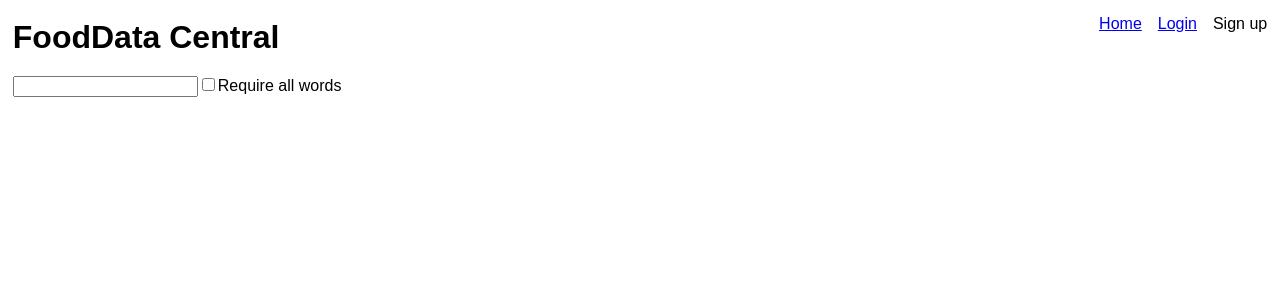
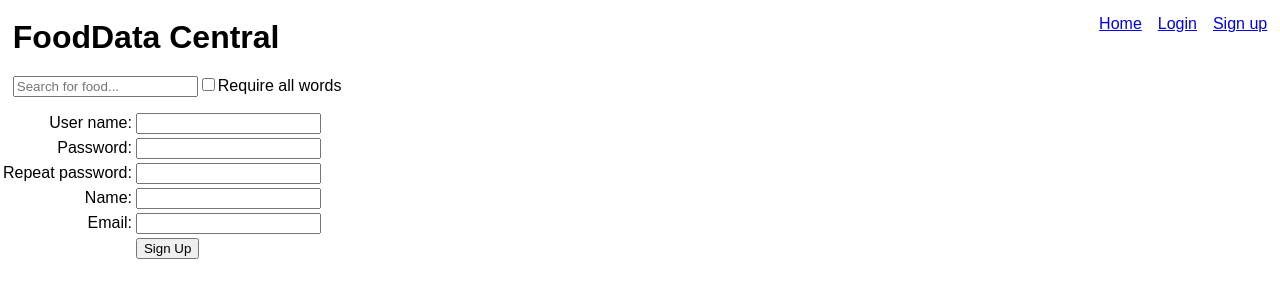
Before and after one commit to Schnorschel/food-data-central, a React (Create React App) app: page /Signup in a window 1280 px wide. Shown: the top 300 px of the page. Built offline with nearby package versions, Linux system fonts and the light colour scheme.

Commit message:
Completed(?) Sign-Up page Completed Login page Completed Logout page Included dynamic links for new pages on App page Created new Favorites page

```diff
--- a/src/App.jsx
+++ b/src/App.jsx
@@ -5,6 +5,9 @@
 import Login from './pages/Login'
 import FoodDetail from './pages/FoodDetail'
 import FoodSearch from './pages/FoodSearch'
+import Favorites from './pages/Favorites'
+import Logout from './pages/Logout'
+import Signup from './pages/Signup'
 import NotFound from './pages/NotFound'
 import { UserContext } from './UserContext'
 
@@ -24,13 +27,14 @@
             <ul>
               {gUser && gUser.username && <li>{gUser.username}</li>}
               <li><Link to="/">Home</Link></li>
-              <li><Link to="/Login">Login</Link></li>
-              <li>Sign up</li>
+              {gUser && gUser.username && <li><Link to="/Favorites">Favorites</Link></li>}
+              {gUser && gUser.username ? <li><Link to="/Logout/u">Logout</Link></li> : <li><Link to="/Login/s">Login</Link></li>}
+              {gUser && gUser.username ? null : <li><Link to="/Signup">Sign up</Link></li>}
             </ul>
           </nav>
           </header>
           <section className="searchTermCont">
-          <input type="text" name="SearchTerm" value={searchTerm} onChange={e => setSearchTerm(e.target.value)} onKeyPress={e => {if (e.key === 'Enter') {setSearchNow(true)}}}/>
+          <input type="text" name="SearchTerm" placeholder="Search for food..." value={searchTerm} onChange={e => setSearchTerm(e.target.value)} onKeyPress={e => {if (e.key === 'Enter') {setSearchNow(true)}}}/>
           {/* <select name="database" defaultChecked="All" onChange={e => setDatabase(e.target.value)} >
             <option name="database" value="All">All Databases</option>
             <option name="database" value="Survey (FNDDS)">Survey (FNDDS)</option>
@@ -45,8 +49,11 @@
         <Switch>
           <UserContext.Provider value={{gUser, setGUser}}>
             <Route exact path="/" component={HomePage}></Route>
-            <Route exact path="/Login" component={Login}></Route>
+            <Route exact path="/" component={Favorites}></Route>
             <Route exact path="/Search/:SearchTerm/:RequireAllWords/:PageNum" component={FoodSearch}></Route>
+            <Route exact path="/Login/:purpose" component={Login}></Route>
+            <Route exact path="/Logout/:purpose" component={Logout}></Route>
+            <Route exact path="/Signup" component={Signup}></Route>
             <Route exact path="/foodDetail/:fdcId" component={FoodDetail}></Route>
           </UserContext.Provider>
             <Route path="*" component={NotFound}></Route>
--- /dev/null
+++ b/src/pages/Favorites.jsx
@@ -0,0 +1,10 @@
+import React, { useContext } from 'react'
+import { UserContext } from '../UserContext'
+import axios from 'axios'
+
+const Favorites = () => {
+  const { gUser, setGUser } = useContext(UserContext)
+  return <section></section>
+}
+
+export default Favorites
--- a/src/pages/Login.jsx
+++ b/src/pages/Login.jsx
@@ -24,10 +24,11 @@
       // console.dir(err)
       // console.log('err.response:')
       // console.dir(err.response)
+      // Something went wrong, most likely wrong password, so delete the password form field
       setUser(prev => {
         return { ...prev, password: '' }
       })
-      setErrorMsg(err.response.data.message)
+      setErrorMsg(err.response.data.error || 'An unexpected error occurred.')
       return
     }
     if (resp.status !== 200) {
--- /dev/null
+++ b/src/pages/Logout.jsx
@@ -0,0 +1,30 @@
+import React, { useContext, useState, useEffect } from 'react'
+import { UserContext } from '../UserContext'
+
+const Logout = props => {
+  const { gUser, setGUser } = useContext(UserContext)
+  const [displayMsg, setDisplayMsg] = useState()
+
+  useEffect(() => {
+    setGUser({})
+  }, [])
+
+  useEffect(() => {
+    switch (props.match.params.purpose) {
+      case 'u': // user-initiated logout
+        setDisplayMsg('You were successfully logged out.')
+        break
+
+      default:
+        break
+    }
+  }, [props.match.params.purpose])
+
+  return (
+    <section>
+      {gUser && gUser.username ? null : <span>{displayMsg}</span>}
+    </section>
+  )
+}
+
+export default Logout
--- /dev/null
+++ b/src/pages/Signup.jsx
@@ -0,0 +1,67 @@
+import React, { useState, useEffect, useContext } from 'react'
+import { Redirect } from 'react-router-dom'
+import axios from 'axios'
+import config from '../config'
+import { UserContext } from '../UserContext'
+
+// prettier-ignore
+const Signup = () => {
+  const { gUser, setGUser } = useContext(UserContext)
+  const [user, setUser] = useState({})
+  const [errMsg, setErrMsg] = useState()
+  const [repeatPW, setRepeatPW] = useState()
+
+  const updateUser = (e) => {
+    e.persist()
+    setErrMsg('')
+    setUser(prev => { return {...prev, [e.target.name]: e.target.value }})
+  }
+
+  const submitForm = async e => {
+    e.preventDefault()
+    let resp
+    if (user.password !== repeatPW) {
+      setErrMsg('Please check your password, it does not match the repeat password.')
+      return
+    }
+    const apiUrl = `${config.apiServer}${config.apiAuthEP}/signup`
+    try {
+      resp = await axios.post(apiUrl, user)
+    } catch (err) {
+      console.dir(err.response)
+      setErrMsg(err.response.data.error || 'An unexpected error occurred.')
+      return
+    }
+    if (resp.status !== 200) {
+      console.dir(resp.data)
+      setErrMsg('Sign-up unsuccessful.')
+    } else {
+      console.dir(resp.data)
+      setErrMsg('Sign-up successful. You are now logged in.')
+      setGUser({
+        username: resp.data.username,
+        fullName: resp.data.fullName,
+        token: resp.data.token,
+        expirationTime: resp.data.expirationTime,
+      })
+    }
+  }
+
+  return (
+    <section>
+      {errMsg && (<section className="errorMsg" colSpan="2">{errMsg}</section>)}
+      <table>
+        <tbody>
+          <tr><td className="loginLabel">User name:</td><td><input type="text" required name="username" value={user.username} onChange={updateUser}></input></td></tr>
+          <tr><td className="loginLabel">Password:</td><td><input type="password" required name="password" value={user.password} onChange={updateUser}></input></td></tr>
+          <tr><td className="loginLabel">Repeat password:</td><td><input type="password" required name="repeatPassword" value={repeatPW} onChange={e => {setErrMsg(''); setRepeatPW(e.target.value)}}></input></td></tr>
+          <tr><td className="loginLabel">Name:</td><td><input type="text" required name="fullName" value={user.fullName} onChange={updateUser}></input></td></tr>
+          <tr><td className="loginLabel">Email:</td><td><input type="text" required name="email" value={user.email} onChange={updateUser}></input></td></tr>
+          <tr><td></td><td><button className="button signupButton" onClick={submitForm}>Sign Up</button></td></tr>
+        </tbody>
+      </table>
+    </section>
+  );
+}
+
+export default Signup
```
